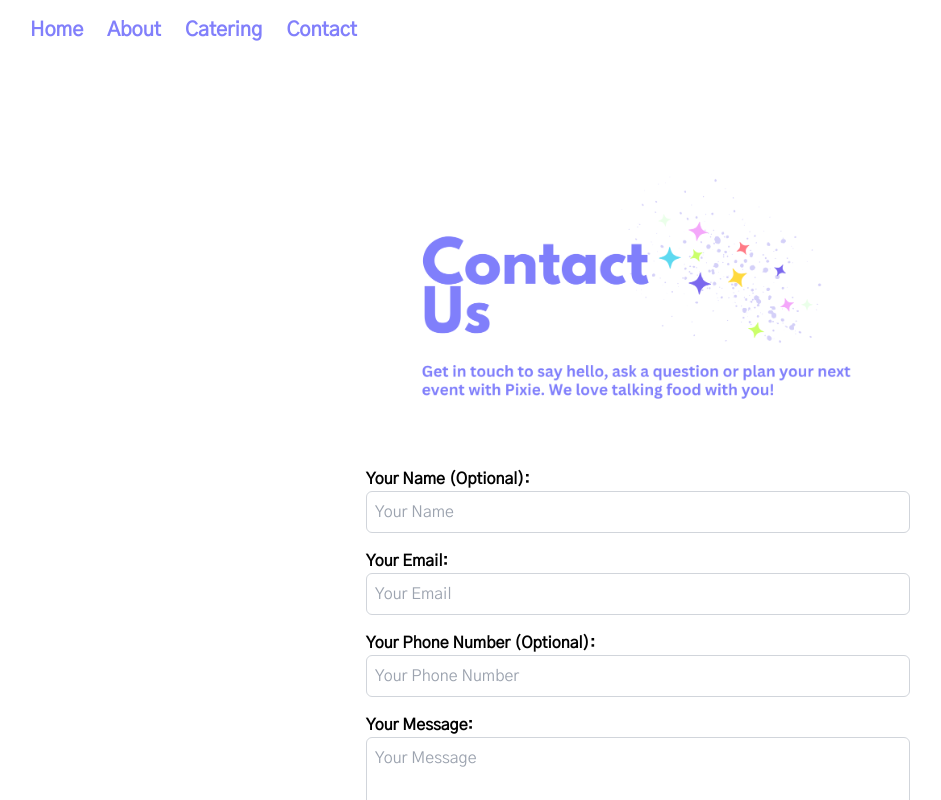
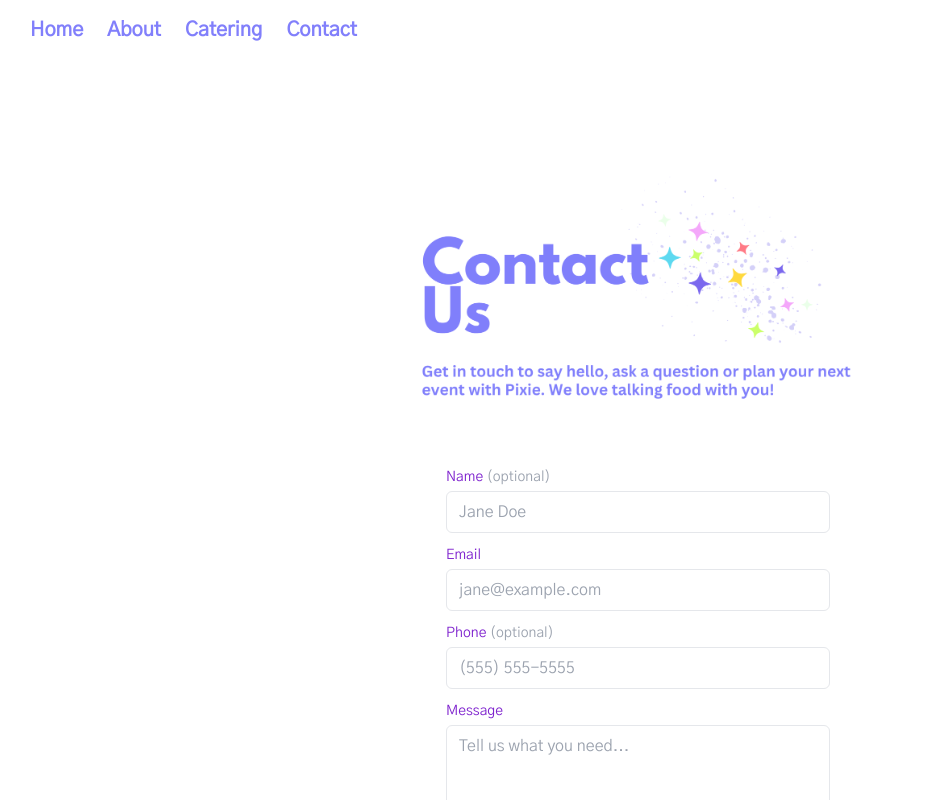
Before and after one commit to joeybiotti/pixies_food_website, a Next.js app: page / in a window 1280 px wide. Both pictures are taken after a click on the button "Contact". Shown: the top 800 px of the page, without its empty margins (2-943 px from the left). Built offline with nearby package versions, Linux system fonts and the light colour scheme; what tailwindcss-filters would draw is missing.

Commit message:
feat: enhance Contact form with improved error handling and user feedback

```diff
--- a/src/app/components/Contact.js
+++ b/src/app/components/Contact.js
@@ -5,27 +5,28 @@ import { useState } from 'react';
 const Contact = () => {
   const [email, setEmail] = useState('');
   const [message, setMessage] = useState('');
-  const [name, setName] = useState(''); // For name
-  const [phone, setPhone] = useState(''); // For phone number
+  const [name, setName] = useState('');
+  const [phone, setPhone] = useState('');
   const [status, setStatus] = useState(null);
+  const [isSubmitting, setIsSubmitting] = useState(false);
 
   const handleSubmit = async (e) => {
     e.preventDefault();
 
     const honeypot = e.target.honeypot.value;
-
     if (honeypot) {
       setStatus('Bot detected.');
       return;
     }
 
+    setIsSubmitting(true);
+    setStatus(null);
+
     try {
       const response = await fetch('/api/send_email', {
         method: 'POST',
-        headers: {
-          'Content-Type': 'application/json',
-        },
-        body: JSON.stringify({ email, message, name, phone }), // Include name and phone
+        headers: { 'Content-Type': 'application/json' },
+        body: JSON.stringify({ email, message, name, phone }),
       });
 
       if (response.ok) {
@@ -35,14 +36,23 @@ const Contact = () => {
         setName('');
         setPhone('');
       } else {
-        const errorData = await response.json();
-        setStatus(`Error: ${errorData.message || 'Unknown error'}`);
+        let msg = 'Unknown error';
+        try {
+          const errorData = await response.json();
+          msg = errorData.message || msg;
+        } catch {}
+        setStatus(`Error: ${msg}`);
       }
     } catch (error) {
       console.error('Error sending email:', error);
       setStatus('Error sending email.');
+    } finally {
+      setIsSubmitting(false);
     }
   };
+
+  const inputClasses =
+    'w-full px-3 py-2 text-base border border-gray-200 rounded-md text-black placeholder:text-gray-400 focus:outline-none focus:ring-2 focus:ring-purple-700/40 dark:focus:ring-purple-400/40 focus:border-purple-700 dark:focus:border-purple-400 transition';
 
   return (
     <div className='flex flex-col items-center justify-start pt-2'>
@@ -62,10 +72,10 @@ const Contact = () => {
             aria-label='Contact Us'
           />
         </div>
-        <form onSubmit={handleSubmit} className='mt-6 space-y-4'>
+        <form onSubmit={handleSubmit} className='mt-6 space-y-3 max-w-sm mx-auto'>
           <div>
-            <label htmlFor='name' className='block text-left font-semibold'>
-              Your Name (Optional):
+            <label htmlFor='name' className='block text-left text-sm font-medium text-purple-700 dark:text-purple-400 mb-1'>
+              Name <span className='text-gray-400 font-normal'>(optional)</span>
             </label>
             <input
               type='text'
@@ -73,13 +83,14 @@ const Contact = () => {
               name='name'
               value={name}
               onChange={(e) => setName(e.target.value)}
-              className='w-full p-2 border border-gray-300 rounded-md text-black'
-              placeholder='Your Name'
+              className={inputClasses}
+              placeholder='Jane Doe'
             />
           </div>
+
           <div>
-            <label htmlFor='email' className='block text-left font-semibold'>
-              Your Email:
+            <label htmlFor='email' className='block text-left text-sm font-medium text-purple-700 dark:text-purple-400 mb-1'>
+              Email
             </label>
             <input
               type='email'
@@ -88,13 +99,14 @@ const Contact = () => {
               value={email}
               onChange={(e) => setEmail(e.target.value)}
               required
-              className='w-full p-2 border border-gray-300 rounded-md text-black'
-              placeholder='Your Email'
+              className={inputClasses}
+              placeholder='jane@example.com'
             />
           </div>
+
           <div>
-            <label htmlFor='phone' className='block text-left font-semibold'>
-              Your Phone Number (Optional):
+            <label htmlFor='phone' className='block text-left text-sm font-medium text-purple-700 dark:text-purple-400 mb-1'>
+              Phone <span className='text-gray-400 font-normal'>(optional)</span>
             </label>
             <input
               type='text'
@@ -102,13 +114,14 @@ const Contact = () => {
               name='phone'
               value={phone}
               onChange={(e) => setPhone(e.target.value)}
-              className='w-full p-2 border border-gray-300 rounded-md text-black'
-              placeholder='Your Phone Number'
+              className={inputClasses}
+              placeholder='(555) 555-5555'
             />
           </div>
+
           <div>
-            <label htmlFor='message' className='block text-left font-semibold'>
-              Your Message:
+            <label htmlFor='message' className='block text-left text-sm font-medium text-purple-700 dark:text-purple-400 mb-1'>
+              Message
             </label>
             <textarea
               id='message'
@@ -116,28 +129,36 @@ const Contact = () => {
               value={message}
               onChange={(e) => setMessage(e.target.value)}
               required
-              className='w-full p-2 border border-gray-300 rounded-md text-black'
-              rows='5'
-              placeholder='Your Message'
+              rows='3'
+              className={`${inputClasses} resize-none`}
+              placeholder='Tell us what you need...'
             />
           </div>
-          <div className='hidden'>
-            <label htmlFor='honeypot' className='block text-left font-semibold'>
-              Leave this field empty:
-            </label>
-            <input
-              type='text'
-              id='honeypot'
-              name='honeypot'
-              className='w-full p-2 border border-gray-300 rounded-md text-black'
-              placeholder='Leave this field empty'
-            />
+
+          {/* Honeypot - hidden from real users */}
+          <div className='hidden' aria-hidden='true'>
+            <label htmlFor='honeypot'>Leave this field empty</label>
+            <input type='text' id='honeypot' name='honeypot' tabIndex='-1' autoComplete='off' />
           </div>
-          <button type='submit' className='w-full p-2 bg-primaryText text-white rounded-md hover:bg-primaryText/80'>
-            Send Message
+
+          <button
+            type='submit'
+            disabled={isSubmitting}
+            className='w-full py-2 text-base bg-purple-700 dark:bg-purple-400 text-white font-medium rounded-md hover:bg-purple-800 dark:hover:bg-purple-500 disabled:opacity-50 disabled:cursor-not-allowed transition'
+          >
+            {isSubmitting ? 'Sending...' : 'Send Message'}
           </button>
+
           {status && (
-            <p className={`mt-2 text-center ${status.startsWith('Error') ? 'text-red-600 font-bold' : ''}`}>{status}</p>
+            <p
+              role='status'
+              aria-live='polite'
+              className={`text-center text-sm ${
+                status.startsWith('Error') ? 'text-red-600 font-medium' : 'text-green-600 font-medium'
+              }`}
+            >
+              {status}
+            </p>
           )}
         </form>
       </div>
```
